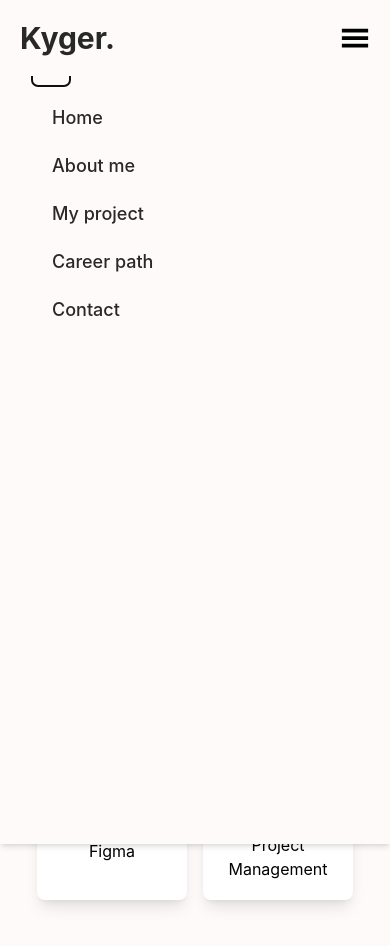
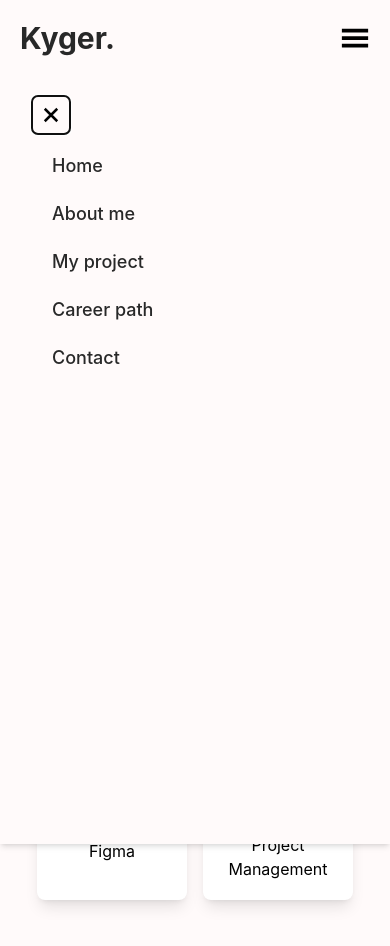
Before and after one commit to KylianGERMAIN/Portfolio, a Next.js app: page / in a window 390 px wide. Both pictures are taken after a click on the button "Open main menu". Shown: the top 946 px of the page. Built offline with nearby package versions, Linux system fonts and the light colour scheme.

Commit message:
[FIX] header phone

```diff
--- a/components/header/header.tsx
+++ b/components/header/header.tsx
@@ -28,8 +28,10 @@ const Header = ({ }: Props) => {
             <p className='font-bold text-3xl text-[#282828]'>Kyger.</p>
           </div>
           <Popover.Button className='text-black rounded-lg'>
-            <span className='sr-only'>Open main menu</span>
-            <GiHamburgerMenu size={30} />
+            <a href='#Home'>
+              <span className='sr-only'>Open main menu</span>
+              <GiHamburgerMenu size={30} />
+            </a>
           </Popover.Button>
         </div>
         <div className='hidden lg:flex  justify-center   place-items-center space-x-32'>
@@ -60,7 +62,7 @@ const Header = ({ }: Props) => {
           className='h-full w-full bg-[#FFFAFA] absolute z-10 top-0 inset-x-0 transition transform origin-top-right lg:hidden shadow-md'
           focus
         >
-          <div className='p-8 bg-[#FFFAFA] overflow-hidden'>
+          <div className='pt-20 p-8 bg-[#FFFAFA] overflow-hidden'>
             <div className='pt-4 flex items-center justify-between'>
               <div className='-mr-2'>
                 <Popover.Button className=' rounded-md p-1 inline-flex items-center justify-center text-gray-400 hover:bg-gray-100'>
```
